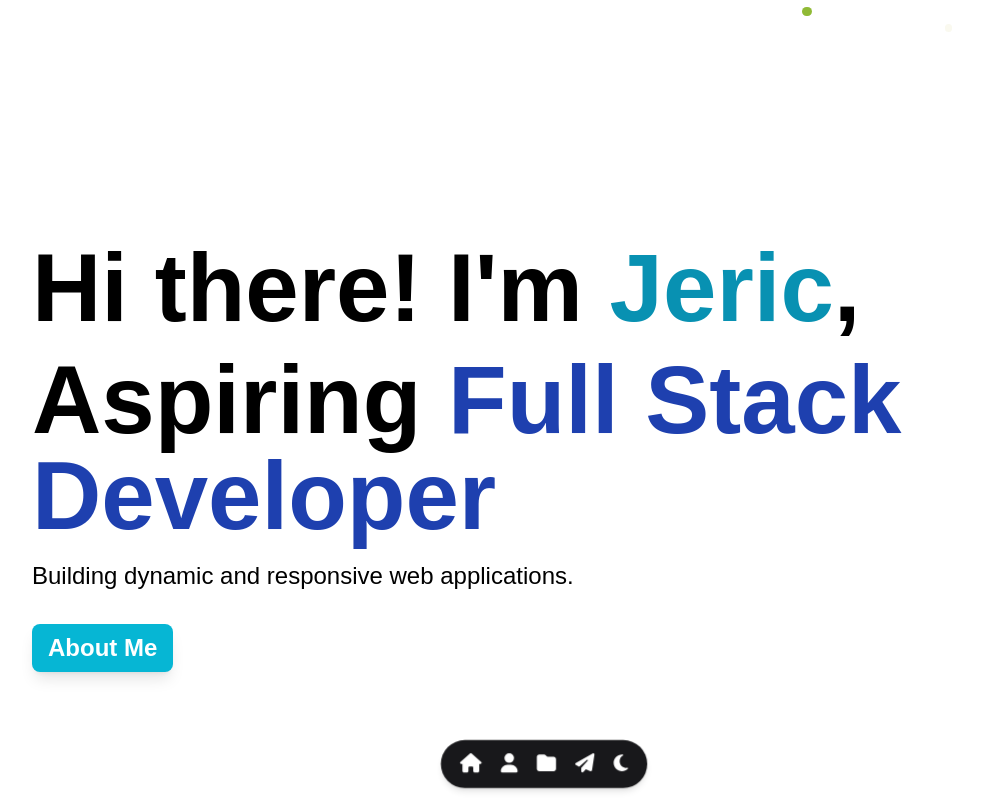
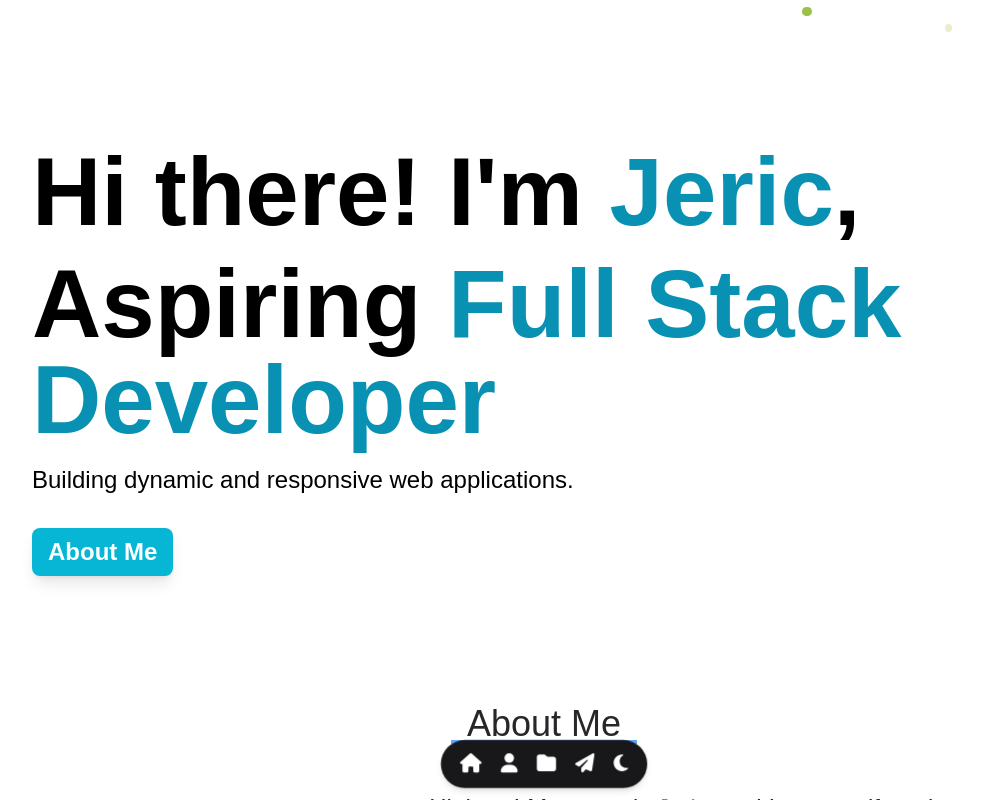
Before and after one commit to JericNisperos/NextJs-Portfolio, a Next.js app in the folder nextjs-portfolio/: page / in a window 1280 px wide. Shown: the top 800 px of the page, without its empty margins (96-1079 px from the left). Built offline with nearby package versions, Linux system fonts and the light colour scheme; a web font is replaced by a local one.

Commit message:
fixed sizes on all sections

```diff
--- a/nextjs-portfolio/src/pages/index.js
+++ b/nextjs-portfolio/src/pages/index.js
@@ -57,7 +57,7 @@ export default function Home() {
           <div className=" bg-cyan-300 z-10 bg-gradient-to-b dark:from-slate-800 dark:to-zinc-900 relative">
             <ProjectsBlock />
           </div>
-          <div className="dark:bg-zinc-900 bg-white relative min-h-screen">
+          <div className="dark:bg-zinc-900 bg-white relative ">
             <ContactBlock />
           </div>
         </div>
--- a/nextjs-portfolio/src/pages/sections/AboutBlock.js
+++ b/nextjs-portfolio/src/pages/sections/AboutBlock.js
@@ -41,7 +41,7 @@ function AboutBlock() {
   }
 
   return (
-    <div>
+    <div id="about">
       <div className="md:text-xl text-lg dark:text-white text-zinc-800 w-full px-8 md:px-48 cursor-none ">
         {/* <motion.p className=" cursor-none text-4xl justify-center text-center ">About Me</motion.p> */}
         <motion.span class="cursor-none text-4xl flex justify-center items-center">
@@ -68,17 +68,17 @@ function AboutBlock() {
               <motion.ul initial={{ y: 20, opacity: 0 }} animate={{ y: 0, opacity: 1 }} transition={{ duration: 0.5 }} className=" dark:text-white text-zinc-800 md:text-2xl text-justify">
                 <li className="">
                   &nbsp;&nbsp;&nbsp;&nbsp; Hi there! My name is <span className="text-cyan-500">Jeric</span>, and I am a self-motivated individual who has the ability to work both independently and as part of a team. I am currently seeking
-                  a stable and challenging role that can utilize my existing skills and experience while providing opportunities for personal and professional growth.{" "}
+                  a stable and challenging role that can utilize my existing skills and experience while providing opportunities for personal and professional growth.
                 </li>
                 <li className="pt-8">
                   &nbsp;&nbsp;&nbsp;&nbsp;Apart from my professional life, I am also passionate about hobbies like playing the piano and video games. These hobbies have taught me important skills such as patience, attention to detail, and
-                  the ability to work under pressure. I have also developed a strong sense of creativity and imagination that I believe can be useful in any work environment.{" "}
+                  the ability to work under pressure. I have also developed a strong sense of creativity and imagination that I believe can be useful in any work environment.
                 </li>
 
                 <li className="pt-8">
-                  &nbsp;&nbsp;&nbsp;&nbsp;One of my biggest achievements is continuously developing and managing one of the largest Minecraft Game Networks in the Philippines. The network has grown to consist of over 2800 members, and as
-                  the Head of Development, I have effectively added new features, improved existing ones, and resolved bugs to ensure seamless gameplay for our players. This experience has allowed me to further develop my technical and
-                  interpersonal skills, making me a valuable asset to any team.{" "}
+                  &nbsp;&nbsp;&nbsp;&nbsp;One of my significant accomplishments is the continuous development and management of one of the largest Minecraft Game Networks in the Philippines. This network has expanded to encompass over 3000
+                  members, and in my capacity as the Head of Development, I have effectively introduced new features, enhanced existing ones, and resolved issues to ensure seamless gameplay for our players. Through this experience, I have
+                  further sharpened my technical expertise and interpersonal skills, positioning myself as a valuable asset to any team.{" "}
                 </li>
                 {/* <li className="pt-8">
                     &nbsp;&nbsp;&nbsp;&nbsp;I am excited about the prospect of joining a dynamic and forward-thinking organization that can provide opportunities for growth and development. Thank you for considering my application.
--- a/nextjs-portfolio/src/pages/sections/HomeSection.js
+++ b/nextjs-portfolio/src/pages/sections/HomeSection.js
@@ -6,27 +6,22 @@ import TypingAnimation from "../components/TypingAnimation";
 
 function HomeSection() {
   return (
-    <div className="md:min-h-screen">
+    <div className="md:max-h-[800px]">
       <div>
         <StarBg />
-        <div className="flex md:pt-48 ">
-          {/* <FrontSection /> */}
-          <div className="grid grid-cols-1 xl:grid-cols-4 md:gap-4 max-w-8xl px-8 mt-12 z-20 md:ml-24">
-            {/* <motion.img
-              src="https://media.licdn.com/dms/image/C4D03AQFSw5IUBtJMFQ/profile-displayphoto-shrink_800_800/0/1656220254047?e=1686182400&v=beta&t=J5XvkLlyzNwC7DBRnjh0ny925D_VO0prFlRVq0MufZA" // Replace with your actual image source
-              alt="Profile"
-              className="col-span-1 w-1000 h-1000 md:w-full md:h-auto md:max-h-1000 rounded-full shadow-md"
-              initial={{ opacity: 0 }}
-              animate={{ opacity: 1 }}
-              transition={{ duration: 1 }}
-            /> */}
-            <motion.div className="col-span-4 sm:flex sm:flex-col justify-center" initial={{ opacity: 0 }} animate={{ opacity: 1 }} transition={{ duration: 1, delay: 0.2 }}>
-              <h1 className="text-4xl md:text-8xl font-semibold md:mb-4 text-center md:text-left">
-                Hi there! I'm <span className="dark:text-cyan-300 text-cyan-600 duration-500">Jeric</span>,
+        {/* <section className="justify-between px-8 py-4 z-20">
+          <p className="text-lg md:text-4xl text-black dark:text-white">JNSpace</p>
+        </section> */}
+        <div className="flex max-w-[1786px] mx-auto justify-center items-center py-24">
+
+          <div className="grid grid-cols-1 xl:grid-cols-4 md:gap-4  px-8 mt-12 z-20 md:ml-24">
+            <motion.span className="text-4xl md:text-8xl col-span-4 sm:flex sm:flex-col justify-center duration-500" initial={{ opacity: 0 }} animate={{ opacity: 1 }} transition={{ duration: 1, delay: 0.2 }}>
+              <h1 className=" font-semibold md:mb-4 text-center md:text-left">
+                Hi there! I'm <span className="dark:text-cyan-300 text-cyan-600 duration-50">Jeric</span>,
               </h1>
-              <div className="text-6xl md:text-8xl text-center md:text-left font-extrabold">
+              <div className="text-6xl md:text-8xl text-center md:text-left font-extrabold duration-500">
                 {/* <TypingAnimation /> */}
-                Aspiring <span className="dark:text-blue-300 text-blue-800">Full Stack Developer</span>
+                Aspiring <span className="dark:text-blue-300 text-cyan-600">Full Stack Developer</span>
                 {/* <Typer
                 heading="Aspiring"
                 dataText={[
@@ -38,7 +33,7 @@ function HomeSection() {
               /> */}
                 {/* Aspiring <span className="dark:text-cyan-300 text-cyan-600 duration-500">Full Stack Developer</span> */}
               </div>
-              <motion.p initial={{ opacity: 0 }} animate={{ opacity: 1 }} transition={{ duration: 1, delay: 1.5 }} className=" md:text-2xl md:mt-4 text-center md:text-left">
+              <motion.p initial={{ opacity: 0 }} animate={{ opacity: 1 }} transition={{ duration: 0.5, delay: 1.5 }} className=" md:text-2xl md:mt-4 text-center md:text-left">
                 Building dynamic and responsive web applications.
               </motion.p>
               <span className="flex mx-auto md:mx-0 justify-center md:justify-normal ">
@@ -47,7 +42,7 @@ function HomeSection() {
               </motion.a>
               </span>
 
-            </motion.div>
+            </motion.span>
           </div>
         </div>
       </div>
```
